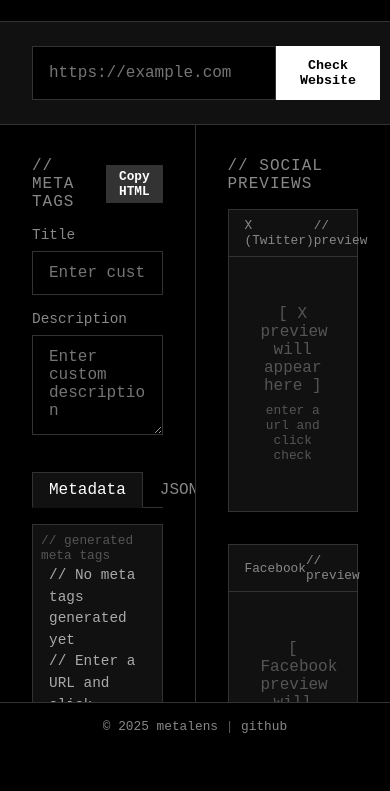
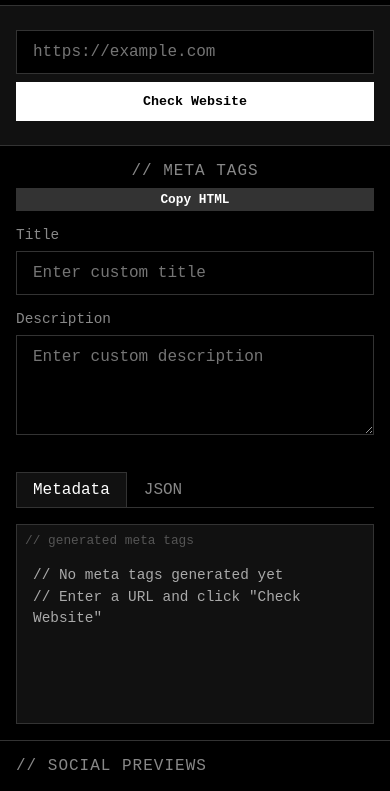
Before and after one commit to rudrodip/metalens, a website: page src/index.html in a window 390 px wide. Shown: the part 94-885 px from the top of the page. Before the commit the page ends 844 px from the top, so only its background shows below. Drawn offline with Linux system fonts and the light colour scheme.

Commit message:
made the webpage responsive and upgraded verson to 0.0.7

```diff
--- a/package.json
+++ b/package.json
@@ -1,6 +1,6 @@
 {
   "name": "metalens",
-  "version": "0.0.6",
+  "version": "0.0.7",
   "description": "cli that lets you preview metadata of any website locally",
   "module": "dist/index.js",
   "type": "module",
--- a/src/index.html
+++ b/src/index.html
@@ -4,6 +4,18 @@
   <meta charset="UTF-8">
   <meta name="viewport" content="width=device-width, initial-scale=1.0">
   <title>metalens</title>
+
+  <meta property="og:title" content="metalens">
+  <meta property="og:description" content="Extract, view, and analyze website metadata from the command line">
+  <meta property="og:image" content="https://raw.githubusercontent.com/rudrodip/metalens/refs/heads/main/.github/assets/preview.png">
+  <meta property="og:url" content="https://github.com/rudrodip/metalens">
+  <meta property="og:type" content="website">
+
+  <meta name="twitter:card" content="summary_large_image">
+  <meta name="twitter:title" content="metalens">
+  <meta name="twitter:description" content="Extract, view, and analyze website metadata from the command line">
+  <meta name="twitter:image" content="https://raw.githubusercontent.com/rudrodip/metalens/refs/heads/main/.github/assets/preview.png">
+
   <style>
     * {
       margin: 0;
@@ -48,6 +60,8 @@
       border: 1px solid #333;
       padding: 0.5rem;
       width: fit-content;
+      max-width: 100%;
+      overflow-x: auto;
     }
 
     .command-text {
@@ -55,6 +69,7 @@
       color: #8f8;
       padding-right: 0.5rem;
       font-size: 0.8rem;
+      white-space: nowrap;
     }
 
     .command-copy {
@@ -64,6 +79,7 @@
       padding: 0.25rem 0.5rem;
       font-size: 0.8rem;
       cursor: pointer;
+      flex-shrink: 0;
     }
 
     .command-copy:hover {
@@ -71,7 +87,7 @@
     }
 
     .input-container {
-      padding: 1.5rem 2rem;
+      padding: 1.5rem 1rem;
       border-bottom: 1px solid #333;
       background-color: #111;
     }
@@ -81,10 +97,14 @@
       width: 100%;
       max-width: 800px;
       margin: 0 auto;
+      flex-direction: row;
+      flex-wrap: wrap;
+      gap: 0.5rem;
     }
 
     input[type="text"] {
       flex: 1;
+      min-width: 200px;
       padding: 0.75rem 1rem;
       background-color: #000;
       border: 1px solid #333;
@@ -193,11 +213,12 @@
       display: flex;
       flex: 1;
       overflow: hidden;
+      flex-direction: row;
     }
 
     .meta-section {
       flex: 1;
-      padding: 2rem;
+      padding: 2rem 1rem;
       border-right: 1px solid #333;
       overflow-y: auto;
       height: 100%;
@@ -212,6 +233,8 @@
       display: flex;
       justify-content: space-between;
       align-items: center;
+      flex-wrap: wrap;
+      gap: 0.5rem;
     }
 
     .copy-button {
@@ -231,6 +254,8 @@
       display: flex;
       border-bottom: 1px solid #333;
       margin-bottom: 1rem;
+      overflow-x: auto;
+      -webkit-overflow-scrolling: touch;
     }
 
     .tab {
@@ -239,6 +264,7 @@
       color: #888;
       border: 1px solid transparent;
       margin-bottom: -1px;
+      white-space: nowrap;
     }
 
     .tab.active {
@@ -281,6 +307,7 @@
       color: #aaa;
       font-size: 0.9rem;
       line-height: 1.5;
+      overflow-x: auto;
     }
 
     .tag-name {
@@ -297,7 +324,7 @@
 
     .preview-section {
       flex: 1;
-      padding: 2rem;
+      padding: 2rem 1rem;
       overflow-y: auto;
       height: 100%;
     }
@@ -383,6 +410,59 @@
 
     .copy-success.show {
       opacity: 1;
+    }
+
+    /* Mobile Responsive Styles */
+    @media (max-width: 768px) {
+      body {
+        height: auto;
+        overflow: auto;
+      }
+
+      main {
+        flex-direction: column;
+        overflow: visible;
+      }
+
+      .meta-section, .preview-section {
+        width: 100%;
+        border-right: none;
+        border-bottom: 1px solid #333;
+        overflow-y: visible;
+        height: auto;
+      }
+
+      input[type="text"], button {
+        width: 100%;
+      }
+
+      .input-group {
+        flex-direction: column;
+      }
+
+      .section-title {
+        justify-content: center;
+        text-align: center;
+      }
+    }
+
+    @media (max-width: 480px) {
+      header {
+        padding: 1rem;
+        text-align: center;
+      }
+
+      .meta-section, .preview-section {
+        padding: 1rem;
+      }
+
+      .code-display {
+        min-height: 200px;
+      }
+
+      footer {
+        padding: 0.75rem;
+      }
     }
   </style>
 </head>
```
